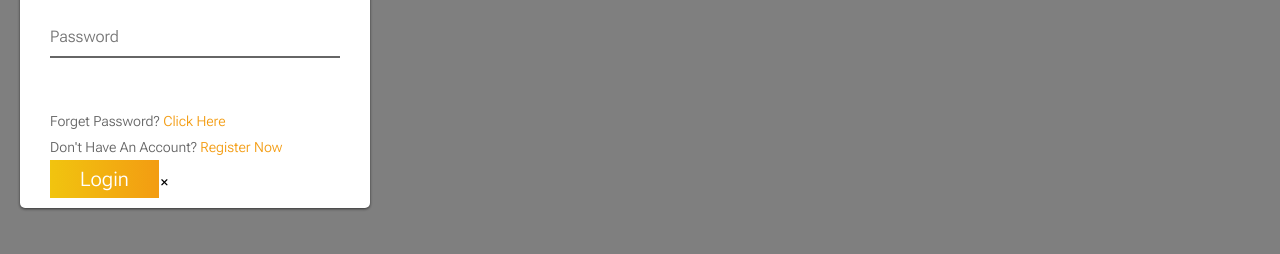
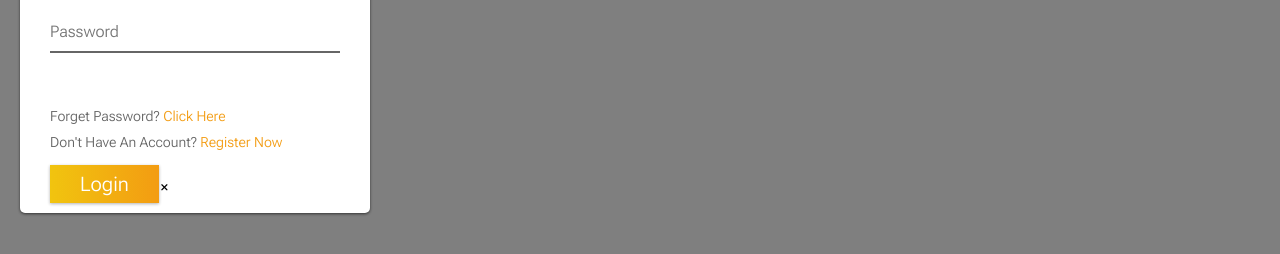
Before and after one commit to josue-belacy/elearn, a plain HTML site: page index.html in a window 1280 px wide. Shown: the part 356-610 px from the top of the page. Drawn offline with nearby package versions, Linux system fonts and the light colour scheme; files whose address does not match are found by name.

Commit message:
Styled login button

```diff
--- a/css/styles.css
+++ b/css/styles.css
@@ -39,6 +39,10 @@ html::-webkit-scrollbar-thumb {
   font-size: 2rem;
   color: #fff;
   background: var(--gradient);
+  border-radius: 5;
+  margin-top: 1rem;
+  cursor: pointer;
+  box-shadow: 0 .1rem .3rem rgba(0,0,0,0.3);
 
 }
 
```
